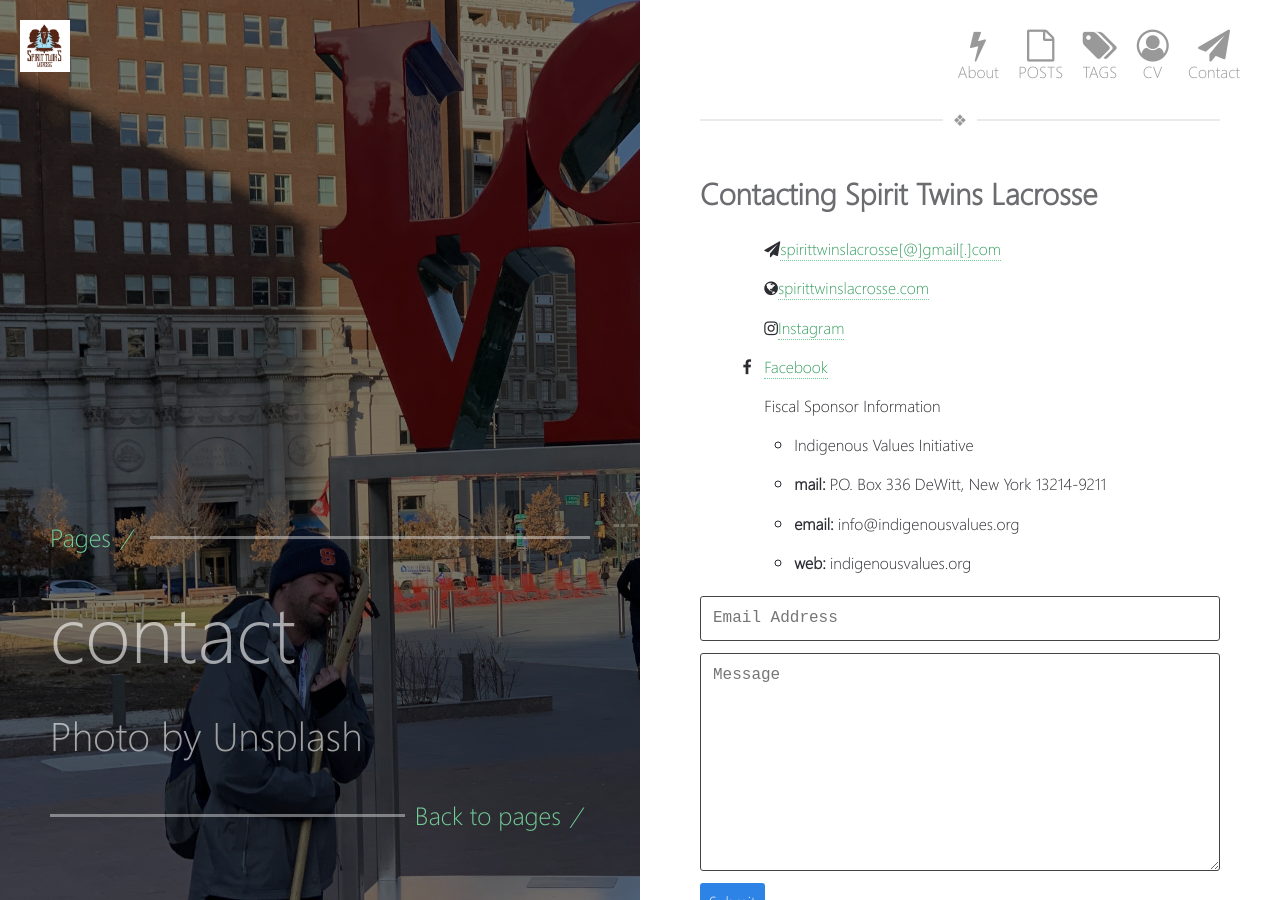
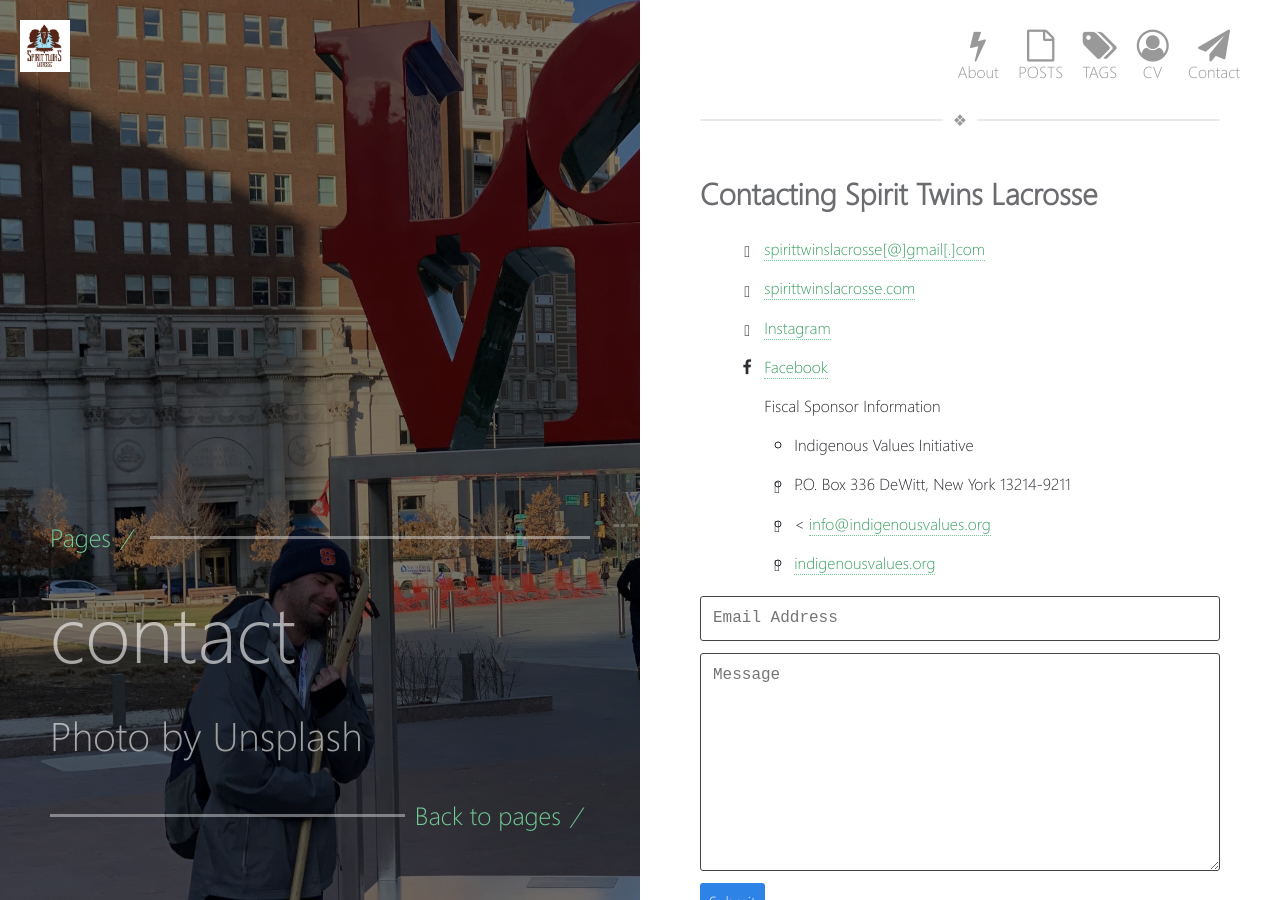
Before and after one commit to adamdjbrett/spirittwinslacrosse.com, a Jekyll site: the page built from _pages/contact.html, in a window 1280 px wide. Built offline with Jekyll 4.4.1, drawn with Linux system fonts in a browser that asks for light colours.

Commit message:
Update contact.html
updated contact form

```diff
--- a/_pages/contact.html
+++ b/_pages/contact.html
@@ -7,16 +7,16 @@
 
 <h2>Contacting Spirit Twins Lacrosse</h2>
 <ul class="fa-ul">
-  <li><i class="fa fa-paper-plane" aria-hidden="true"></i><a href="mailto:spirittwinslacrosse@gmail.com?subject=feedback">spirittwinslacrosse[@]gmail[.]com</a></li>
-  <li><i class="fa fa-globe" aria-hidden="true"></i><a href="/">spirittwinslacrosse.com</a></li>
-  <li><i class="fa fa-instagram" aria-hidden="true"></i><a href="https://www.instagram.com/spirittwinslax/" target="_blank" rel="noopener">Instagram</a></li>
+  <li><i class="fa-li fa-paper-plane" aria-hidden="true"></i><a href="mailto:spirittwinslacrosse@gmail.com?subject=feedback">spirittwinslacrosse[@]gmail[.]com</a></li>
+  <li><i class="fa-li fa-globe" aria-hidden="true"></i><a href="/">spirittwinslacrosse.com</a></li>
+  <li><i class="fa-li fa-instagram" aria-hidden="true"></i><a href="https://www.instagram.com/spirittwinslax/" target="_blank" rel="noopener">Instagram</a></li>
   <li><i class="fa-li fa fa-facebook" aria-hidden="true"></i><a href="https://www.facebook.com/Spirit-Twins-Lacrosse-333558030704563/" target="_blank" rel="noopener">Facebook</a></li>
   <li>Fiscal Sponsor Information</li>
   <ul>
     <li>Indigenous Values Initiative</li>
-    <li><strong>mail:</strong> P.O. Box 336 DeWitt, New York 13214-9211</li>
-    <li><strong>email:</strong> info@indigenousvalues.org</li>
-    <li><strong>web:</strong> indigenousvalues.org</li>
+    <li><i class="fa-li fa-envelope" aria-hidden="true"></i> P.O. Box 336 DeWitt, New York 13214-9211</li>
+    <li><<i class="fa-li fa-paper-plane" aria-hidden="true"></i> <a href="mailto:info@indigenousvalues.org?subject=Spirit+Twins+Lacrosse">info@indigenousvalues.org</a></li>
+    <li><i class="fa-li fa-globe" aria-hidden="true"></i><a href="https://indigenousvalues.org" target="_blank" rel="noopener">indigenousvalues.org</a></li>
   </ul>
 </ul>
 <form class="wj-contact" action="https://formspree.io/{{site.email}}" method="POST">
```
